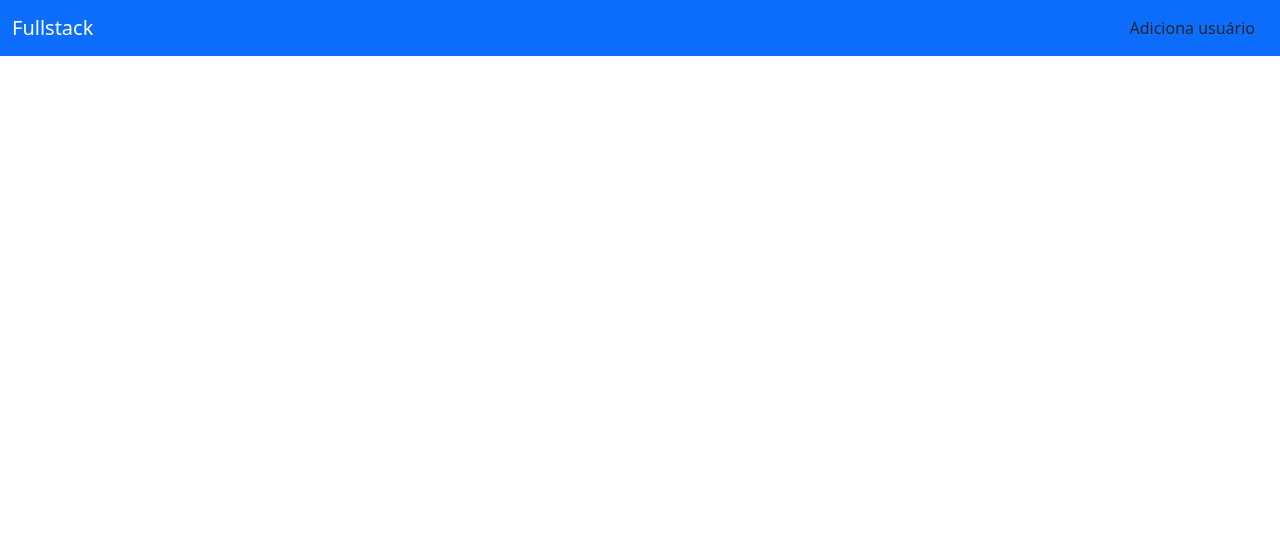
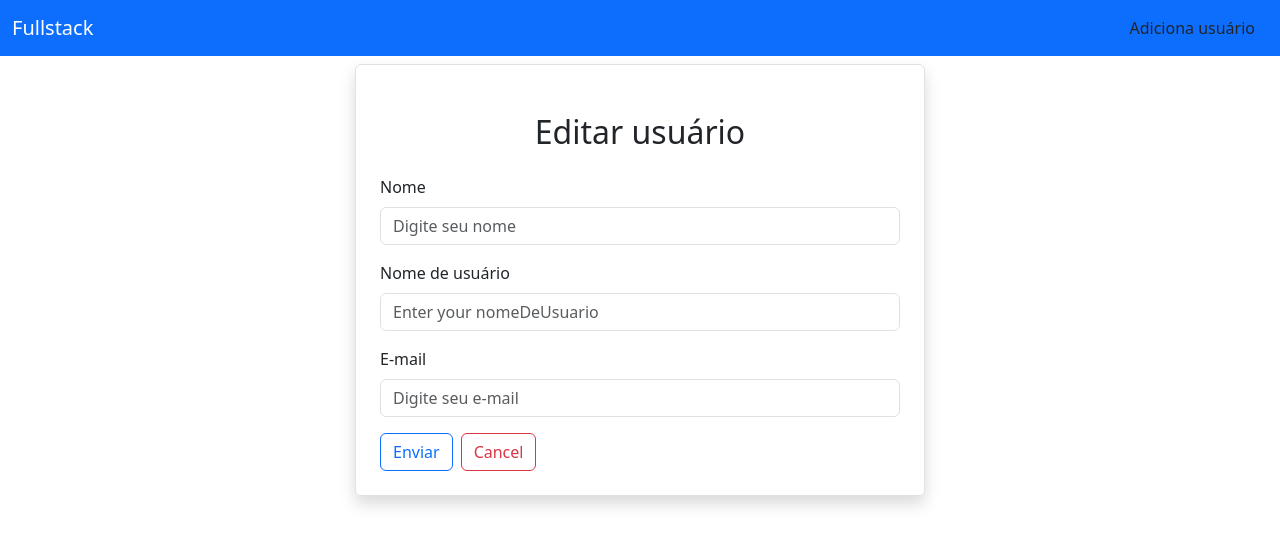
Before and after one commit to EversonSoucek/Front-endSpring, a React (Create React App) app: page /editausuario/1 in a window 1280 px wide. Shown: the top 546 px of the page. Built offline with nearby package versions, Linux system fonts and the light colour scheme; no server answers; the HTML template or start-up script is replaced by a standard one.

Commit message:
Editar usuário

```diff
--- a/src/App.js
+++ b/src/App.js
@@ -3,6 +3,7 @@ import NavBar from "./components/NavBar";
 import Home from "./pages/Home";
 import { BrowserRouter as Router, Route, Routes } from "react-router-dom";
 import AdicionaUsuario from "./usuarios/AdicionaUsuario";
+import EditaUsuario from "./usuarios/EditaUsuario";
 
 function App() {
   return (
@@ -12,6 +13,7 @@ function App() {
         <Routes>
           <Route exact path="/" element={<Home />} />
           <Route exact path="/adicionausuario" element={<AdicionaUsuario/>}/>
+          <Route exact path="editausuario/:id" element={<EditaUsuario/>}/>
         </Routes>
       </Router>
     </div>
--- a/src/pages/Home.js
+++ b/src/pages/Home.js
@@ -1,5 +1,6 @@
 import React, { useEffect, useState } from 'react'
 import axios from 'axios'
+import { Link } from 'react-router-dom';
 
 export default function Home() {
 
@@ -37,7 +38,7 @@ export default function Home() {
                 <td>{usuario.email}</td>
                 <td>
                     <button className='btn btn-primary mx-2'>Visualizar</button>
-                    <button className='btn btn-outline-primary mx-2'>Editar</button>
+                    <Link to={`/editausuario/${usuario.id}`} className='btn btn-outline-primary mx-2'>Editar</Link>
                     <button className='btn btn-danger mx-2'>Deletar</button>
                 </td>
             </tr>
--- a/src/usuarios/EditaUsuario.js
+++ b/src/usuarios/EditaUsuario.js
@@ -0,0 +1,94 @@
+import axios from "axios";
+import React, { useEffect, useState } from "react";
+import { Link, useNavigate, useParams } from "react-router-dom";
+
+export default function EditaUsuario() {
+  let navegar = useNavigate();
+
+  const { id } = useParams();
+
+  const [usuario, setUsuario] = useState({
+    nome: "",
+    nomeDeUsuario: "",
+    email: "",
+  });
+
+  const { nome, nomeDeUsuario, email } = usuario;
+
+  const onInputChange = (e) => {
+    setUsuario({ ...usuario, [e.target.name]: e.target.value });
+  };
+
+  useEffect(() => {
+    CarregaUsuario();
+  }, []);
+
+  const onSubmit = async (e) => {
+    e.preventDefault();
+    await axios.put(`http://localhost:8080/usuario/${id}`, usuario);
+    navegar("/");
+  };
+
+  const CarregaUsuario = async () => {
+    const resultado = await axios.get(`http://localhost:8080/usuario/${id}`);
+    setUsuario(resultado.data);
+  };
+
+  return (
+    <div className="container">
+      <div className="row">
+        <div className="col-md-6 offset-md-3 border rounded p-4 mt-2 shadow">
+          <h2 className="text-center m-4">Editar usuário</h2>
+
+          <form onSubmit={(e) => onSubmit(e)}>
+            <div className="mb-3">
+              <label htmlFor="Name" className="form-label">
+                Nome
+              </label>
+              <input
+                type={"text"}
+                className="form-control"
+                placeholder="Digite seu nome"
+                name="nome"
+                value={nome}
+                onChange={(e) => onInputChange(e)}
+              />
+            </div>
+            <div className="mb-3">
+              <label htmlFor="Username" className="form-label">
+                Nome de usuário
+              </label>
+              <input
+                type={"text"}
+                className="form-control"
+                placeholder="Enter your nomeDeUsuario"
+                name="nomeDeUsuario"
+                value={nomeDeUsuario}
+                onChange={(e) => onInputChange(e)}
+              />
+            </div>
+            <div className="mb-3">
+              <label htmlFor="Email" className="form-label">
+                E-mail
+              </label>
+              <input
+                type={"text"}
+                className="form-control"
+                placeholder="Digite seu e-mail"
+                name="email"
+                value={email}
+                onChange={(e) => onInputChange(e)}
+              />
+            </div>
+            <button type="submit" className="btn btn-outline-primary">
+              Enviar
+            </button>
+            <Link className="btn btn-outline-danger mx-2" to="/">
+              Cancel
+            </Link>
+          </form>
+        </div>
+      </div>
+    </div>
+  );
+}
```
